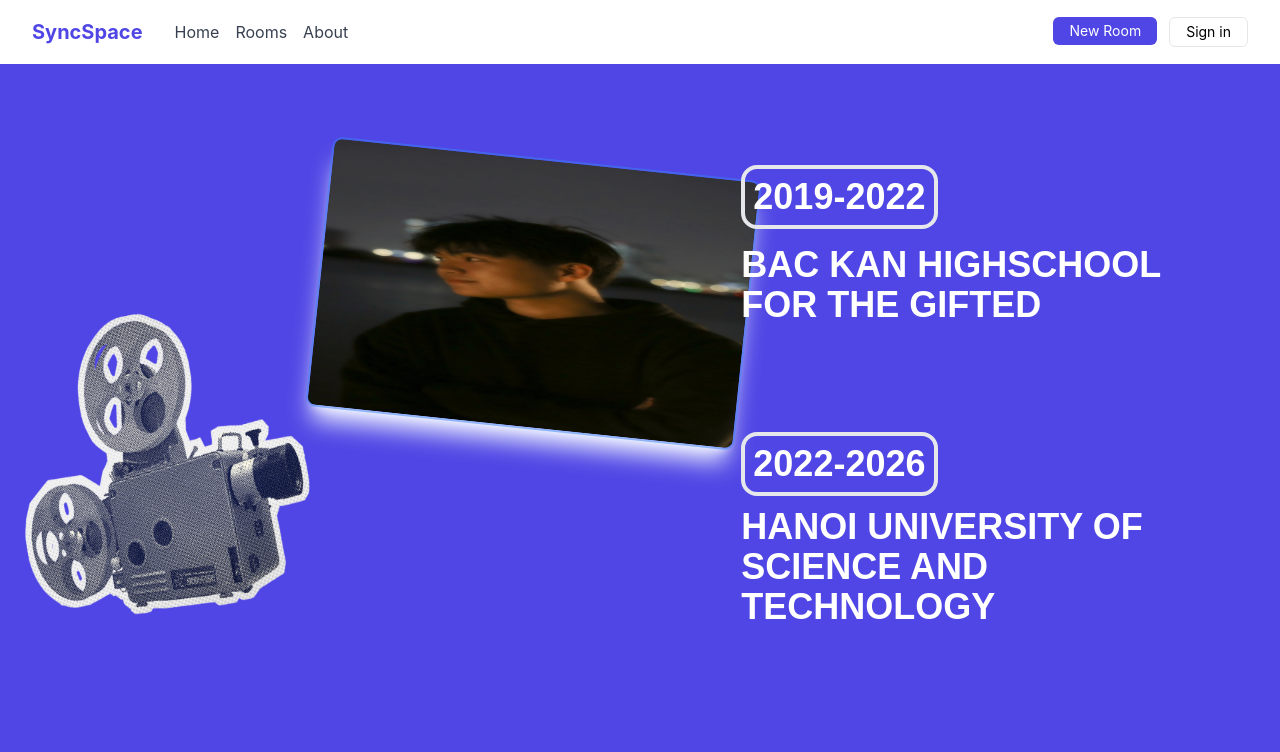
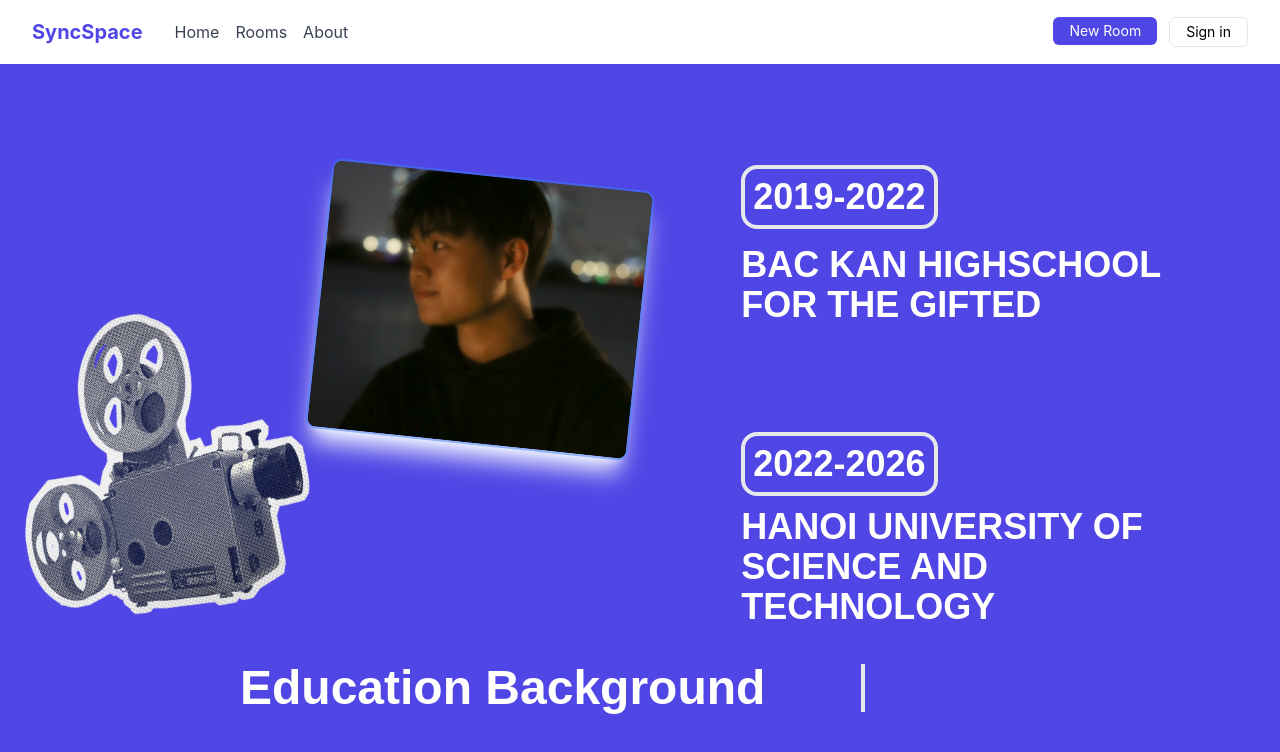
Before and after one commit to KimNhuong/SyncSpace-OnlineMeetingApp, a React (Create React App) app in the folder Frontend/sync-space-frontend/: page /Educationbg in a window 1280 px wide. Shown: the top 752 px of the page. Built offline with nearby package versions, Linux system fonts and the light colour scheme.

Commit message:
more adjustment

```diff
--- a/Frontend/sync-space-frontend/src/pages/AboutPageModule/EducationBgPage.js
+++ b/Frontend/sync-space-frontend/src/pages/AboutPageModule/EducationBgPage.js
@@ -1,9 +1,12 @@
+import {Link} from "react-router-dom"
+
 function EducationPage() {
   return (
     <div className="bg-indigo-600 w-full h-full fixed grid grid-cols-3 grid-rows-3">
-      <div classNaame="w-full h-full grid grid-cols-2 row-span-2 col-span-2">
+      <div classNaame="w-full h-full grid grid-cols-2 row-span-2 col-span-2 relative">
         <img src="/retroCamera.png" alt="retroCAm" className="absolute grid rounded-lg w-full h-full ml-24 z-10 right-[30rem]"/>
-        <img src="/Mypic2.jpg" alt="mypic2" className="w-full rounded-lg h-full ml-[20rem] mt-24 shadow-xl shadow-indigo-50 ring-2 rotate-6 "/>
+        <img src="/Mypic2.jpg" alt="mypic2" className="w-[20rem] rounded-lg h-full ml-[20rem] mt-28 shadow-xl shadow-indigo-50 ring-2 rotate-6 object-cover"/>
+        <Link to="/about" className="font-spartan font-bold text-white text-5xl absolute top-3/4 left-60 pr-24 border-r-4 z-30 hover:cursor-pointer  hover:underline  hover:drop-shadow-[0_0_10px_#38bdf8]">Education Background</Link>
       </div>
       <div className="grid col-start-3 items-center relative right-28">
         <p className="border-4 rounded-2xl w-fit p-2 font-spartan font-bold text-white absolute text-4xl">2019-2022</p>
```
